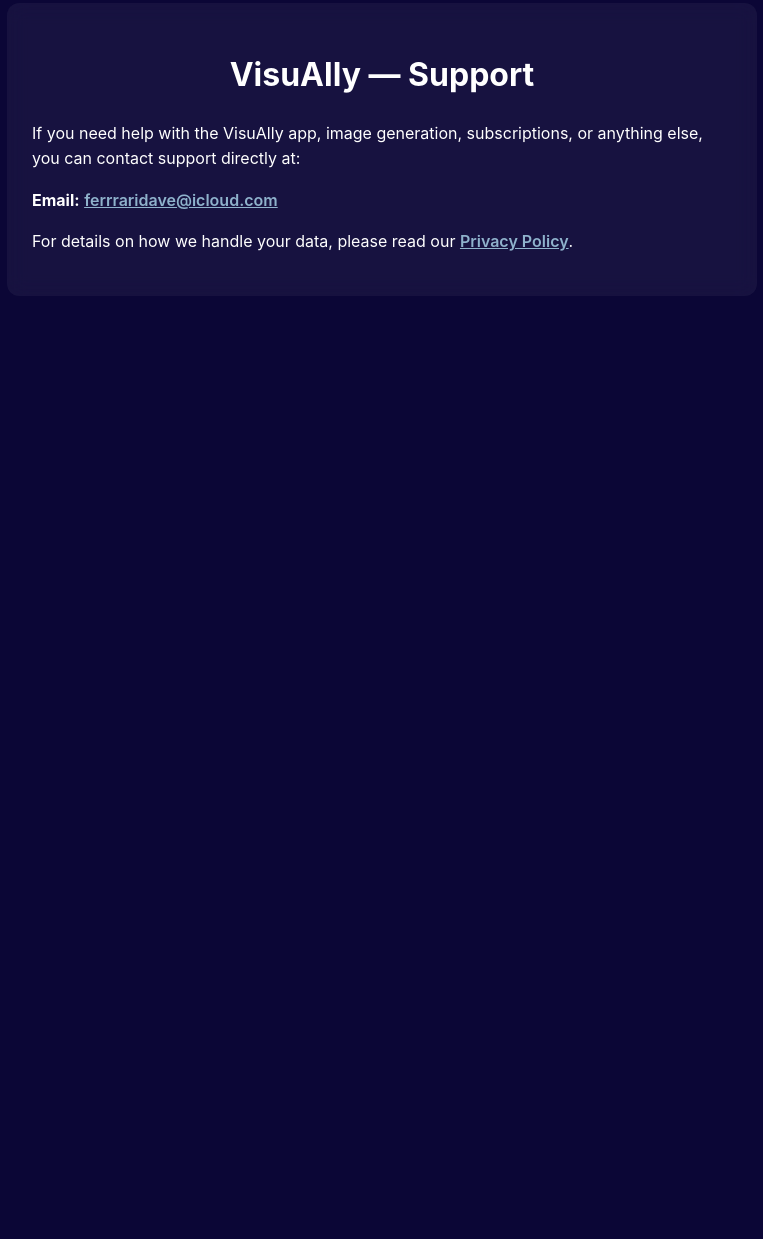
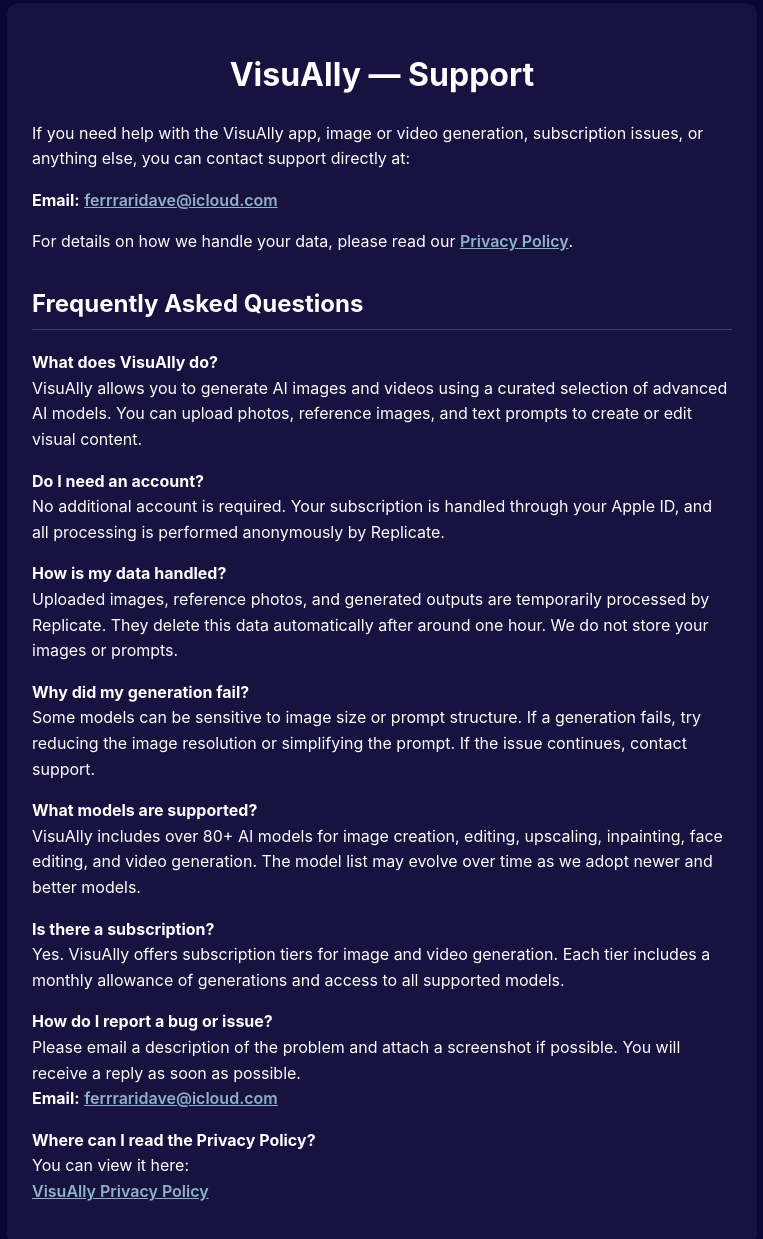
Before and after one commit to ferrraridave-coder/visuaily-support, a plain HTML site: page index.html in a window 1280 px wide. Shown: the part 27-1266 px from the top of the page, without its empty margins (258-1021 px from the left). Before the commit the page ends 800 px from the top, so only its background shows below. Drawn offline with Linux system fonts and the light colour scheme.

Commit message:
Update index.html

```diff
--- a/index.html
+++ b/index.html
@@ -25,6 +25,11 @@ h1 {
     text-align: center;
     margin-bottom: 20px;
 }
+h2 {
+    margin-top: 30px;
+    border-bottom: 1px solid rgba(255,255,255,0.2);
+    padding-bottom: 6px;
+}
 a {
     color: #8FB2CC;
     font-weight: 600;
@@ -37,7 +42,7 @@ a {
 <h1>VisuAlly — Support</h1>
 
 <p>
-If you need help with the VisuAlly app, image generation, subscriptions, or anything else,
+If you need help with the VisuAlly app, image or video generation, subscription issues, or anything else,
 you can contact support directly at:
 </p>
 
@@ -45,7 +50,38 @@ you can contact support directly at:
 
 <p>
 For details on how we handle your data, please read our
-<a href="privacy-policy.html">Privacy Policy</a>.
+<a href="https://ferrraridave-coder.github.io/visuaily-support/privacy-policy.html">Privacy Policy</a>.
+</p>
+
+<h2>Frequently Asked Questions</h2>
+
+<p><strong>What does VisuAlly do?</strong><br>
+VisuAlly allows you to generate AI images and videos using a curated selection of advanced AI models. You can upload photos, reference images, and text prompts to create or edit visual content.</p>
+
+<p><strong>Do I need an account?</strong><br>
+No additional account is required. Your subscription is handled through your Apple ID, and all processing is performed anonymously by Replicate.</p>
+
+<p><strong>How is my data handled?</strong><br>
+Uploaded images, reference photos, and generated outputs are temporarily processed by Replicate. They delete this data automatically after around one hour. We do not store your images or prompts.</p>
+
+<p><strong>Why did my generation fail?</strong><br>
+Some models can be sensitive to image size or prompt structure. If a generation fails, try reducing the image resolution or simplifying the prompt. If the issue continues, contact support.</p>
+
+<p><strong>What models are supported?</strong><br>
+VisuAlly includes over 80+ AI models for image creation, editing, upscaling, inpainting, face editing, and video generation. The model list may evolve over time as we adopt newer and better models.</p>
+
+<p><strong>Is there a subscription?</strong><br>
+Yes. VisuAlly offers subscription tiers for image and video generation. Each tier includes a monthly allowance of generations and access to all supported models.</p>
+
+<p><strong>How do I report a bug or issue?</strong><br>
+Please email a description of the problem and attach a screenshot if possible. You will receive a reply as soon as possible.<br>
+<strong>Email:</strong> <a href="mailto:ferrraridave@icloud.com">ferrraridave@icloud.com</a></p>
+
+<p><strong>Where can I read the Privacy Policy?</strong><br>
+You can view it here:<br>
+<a href="https://ferrraridave-coder.github.io/visuaily-support/privacy-policy.html">
+VisuAlly Privacy Policy
+</a>
 </p>
 
 </div>
```
